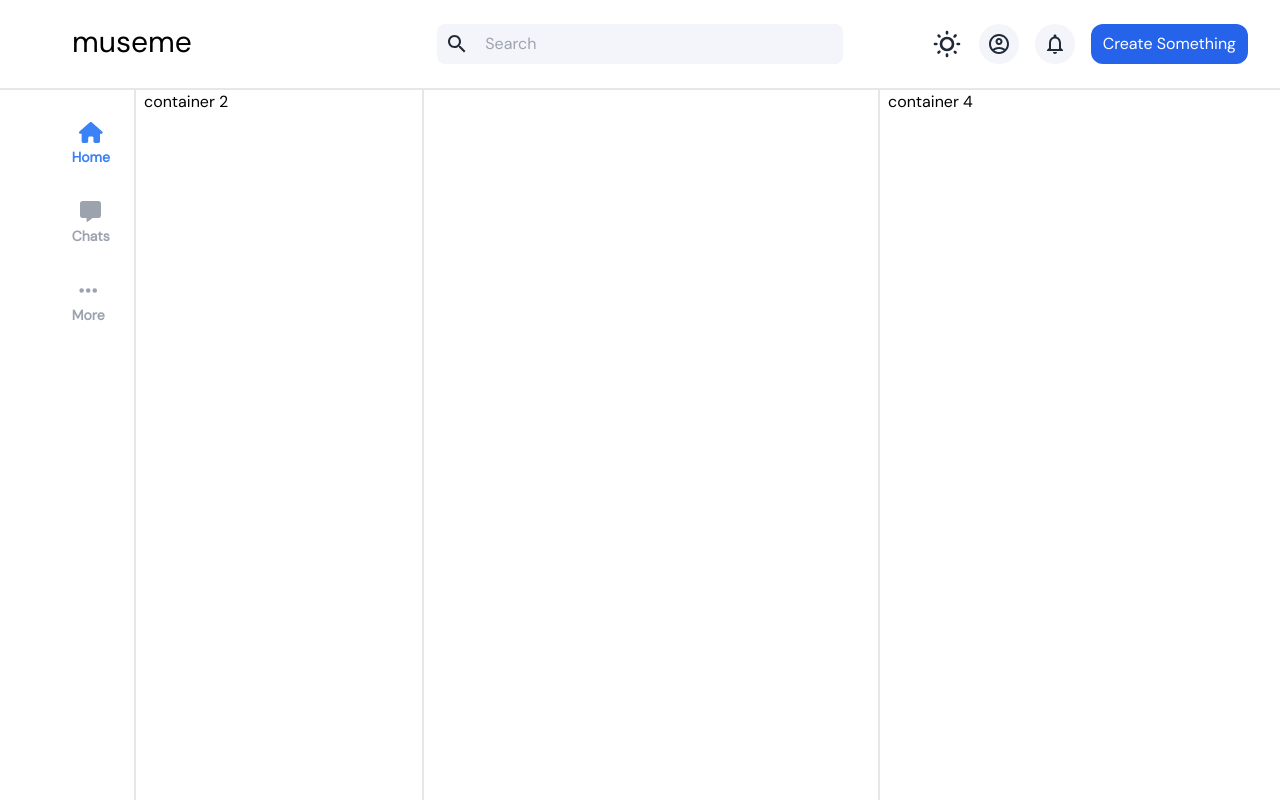
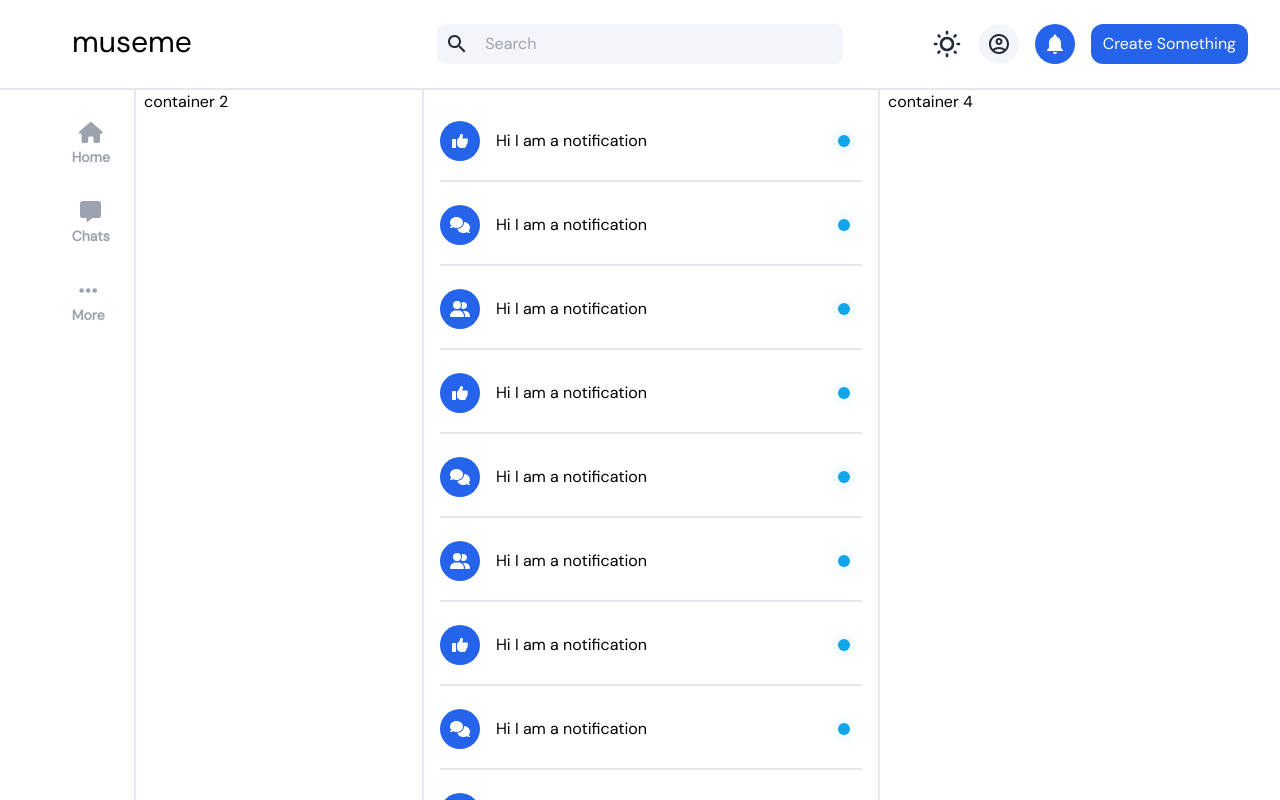
Before and after one commit to importlogic/museme, a React (Vite) app in the folder frontend/: page /notifications in a window 1280 px wide. Built offline with nearby package versions, Linux system fonts and the light colour scheme.

Commit message:
notification page created and links set

```diff
--- a/frontend/src/components/Header.tsx
+++ b/frontend/src/components/Header.tsx
@@ -11,6 +11,7 @@ import activeThemeContext from '../store/activeThemeContext.tsx';
 import HeaderButton from './HeaderButton.tsx';
 
 import { useRef, useState, useContext } from 'react';
+import { Link } from 'react-router-dom';
 
 const Header = () => {
     const searchBar = useRef<HTMLInputElement>(null);
@@ -55,14 +56,12 @@ const Header = () => {
         <>
             <Container className='w-full border-b-2 px-8 py-6 dark:border-gray-600'>
                 <div className='grid grid-cols-3'>
-                    <h1
-                        className='select-none ml-10 font-regular text-3xl text-black duration-300 ease-in-out hover:cursor-pointer hover:tracking-[1.5rem] dark:text-white'
-                        onClick={() => {
-                            activeTab.setActiveTab('home');
-                        }}
+                    <Link
+                        to='/home'
+                        className='font-regular ml-10 select-none text-3xl text-black duration-300 ease-in-out hover:cursor-pointer hover:tracking-[1.5rem] dark:text-white'
                     >
                         museme
-                    </h1>
+                    </Link>
                     <div className='flex rounded-lg bg-[#f4f5fa] dark:bg-[#3b3b3b]'>
                         <SearchIcon className='m-2 dark:text-white'></SearchIcon>
                         <input
@@ -94,13 +93,9 @@ const Header = () => {
 
                                     return (
                                         <li key={`${item}`}>
+                                            <Link to={`/${item}`}>
                                                 <HeaderButton
                                                     active={active}
-                                                onClick={() => {
-                                                    activeTab.setActiveTab(
-                                                        item
-                                                    );
-                                                }}
                                                     className='relative'
                                                 >
                                                     {item == 'profile' &&
@@ -132,6 +127,7 @@ const Header = () => {
                                                             ></NotificationsIcon>
                                                         )}
                                                 </HeaderButton>
+                                            </Link>
                                         </li>
                                     );
                                 }),
--- a/frontend/src/components/HeaderButton.tsx
+++ b/frontend/src/components/HeaderButton.tsx
@@ -1,8 +1,7 @@
-interface propsInterface{
-    active: number,
-    onClick: () => void,
-    children: React.ReactNode,
-    className?: string,
+interface propsInterface {
+    active: number;
+    children: React.ReactNode;
+    className?: string;
 }
 
 const HeaderButton = (props: propsInterface) => {
@@ -15,8 +14,7 @@ const HeaderButton = (props: propsInterface) => {
 
     return (
         <button
-            className={`${bg} rounded-full h-10 w-10 mx-2 outline-none ${classes}`}
-            onClick={props.onClick}
+            className={`${bg} mx-2 h-10 w-10 rounded-full outline-none ${classes}`}
         >
             {props.children}
         </button>
--- a/frontend/src/pages/Museme.tsx
+++ b/frontend/src/pages/Museme.tsx
@@ -2,24 +2,17 @@ import { useEffect } from 'react';
 
 import Header from '../components/Header.tsx';
 import Container from '../components/Container.tsx';
+import LeftNavbar from '../ui/LeftNavbar.tsx';
 import Feed from '../ui/Feed.tsx';
 import ProfilePage from '../ui/ProfilePage.tsx';
-import LeftNavbar from '../ui/LeftNavbar.tsx';
+import NotificationPage from '../ui/NotificationPage.tsx';
 
-import { useParams } from 'react-router-dom';
-import { BrowserRouter, Routes, Route, Navigate } from 'react-router-dom';
+import { Routes, Route, Navigate } from 'react-router-dom';
 
 const Museme = () => {
     useEffect(() => {
         document.title = 'Home';
     }, []);
-
-    const param = useParams();
-    let username = 'default';
-
-    if (param.username != undefined) {
-        username = param.username;
-    }
 
     return (
         <Container className='flex max-h-screen min-h-screen flex-col'>
@@ -32,8 +25,7 @@ const Museme = () => {
                     <Container className='border-gray col-span-2 w-72 border-r-2 px-2 dark:border-gray-600'>
                         container 2
                     </Container>
-                    <Container className='border-gray col-span-5 flex-grow overflow-y-scroll border-r-2 p-2 px-4 dark:border-gray-600'>
-                        <BrowserRouter>
+                    <Container className='relative border-gray col-span-5 flex-grow overflow-y-scroll border-r-2 p-2 px-4 dark:border-gray-600'>
                         <Routes>
                             <Route
                                 path='/'
@@ -45,13 +37,11 @@ const Museme = () => {
                                 element={<Navigate to='/home' />}
                             />
                             <Route
-                                    path='profile/:username'
-                                    element={
-                                        <ProfilePage username={username} />
-                                    }
+                                path='/profile/:username'
+                                element={<ProfilePage />}
                             />
+                            <Route path='/notifications' element={<NotificationPage/>}/>
                         </Routes>
-                        </BrowserRouter>
                     </Container>
                     <Container className='w-96 px-2'>container 4</Container>
                 </Container>
--- a/frontend/src/store/activeTabContext.tsx
+++ b/frontend/src/store/activeTabContext.tsx
@@ -1,4 +1,5 @@
-import { createContext, useState } from 'react';
+import { createContext, useState, useEffect } from 'react';
+import { useLocation } from 'react-router-dom';
 
 const activeTabContext = createContext({
     activeTab: 'home',
@@ -11,6 +12,14 @@ interface propsInterface {
 
 export const ActiveTabWrapper = (props: propsInterface) => {
     const [activeTab, setActiveTab] = useState('home');
+
+    const location = useLocation();
+
+    useEffect(() => {
+        const tab = location.pathname.split('/')[1];
+        setActiveTab(tab);
+        console.log(tab);
+    }, [location.pathname]);
 
     return (
         <activeTabContext.Provider
--- a/frontend/src/store/activeThemeContext.tsx
+++ b/frontend/src/store/activeThemeContext.tsx
@@ -20,12 +20,10 @@ export const ActiveThemeWrapper = (props: propsInterface) => {
     const [theme, setTheme] = useState(currentTheme);
 
     useEffect(() => {
-        const page = document.querySelector('html');
+        const page = document.querySelector('html')!;
 
-        if (page != null) {
-            page.dataset.theme = theme;
-            page.classList.value = theme;
-        }
+        page.dataset.theme = theme;
+        page.classList.value = theme;
 
         localStorage.setItem('museme-theme', theme);
     }, [theme]);
--- a/frontend/src/ui/LeftNavbar.tsx
+++ b/frontend/src/ui/LeftNavbar.tsx
@@ -1,6 +1,9 @@
 import Container from '../components/Container';
 
-import { FontAwesomeIcon } from '@fortawesome/react-fontawesome';
+import {
+    FontAwesomeIcon,
+    FontAwesomeIconProps,
+} from '@fortawesome/react-fontawesome';
 import { faHouse } from '@fortawesome/free-solid-svg-icons';
 import { faMessage } from '@fortawesome/free-solid-svg-icons';
 import { faEllipsis } from '@fortawesome/free-solid-svg-icons';
@@ -8,13 +11,14 @@ import { faEllipsis } from '@fortawesome/free-solid-svg-icons';
 import activeTabContext from '../store/activeTabContext';
 
 import { useContext } from 'react';
+import { Link } from 'react-router-dom';
 
 const LeftNavbar = () => {
     const activeTab = useContext(activeTabContext);
 
     const navBarButtons = ['home', 'chats', 'more'];
 
-    let iconMap = new Map<string, any>([
+    let iconMap = new Map<string, FontAwesomeIconProps['icon']>([
         ['home', faHouse],
         ['chats', faMessage],
         ['more', faEllipsis],
@@ -28,13 +32,11 @@ const LeftNavbar = () => {
                         const name =
                             item.charAt(0).toUpperCase() + item.slice(1);
 
-                        const iconName = iconMap.get(item);
+                        const iconName = iconMap.get(item)!;
                         return (
                             <li key={item}>
+                                <Link to={`/${item}`}>
                                     <button
-                                    onClick={() => {
-                                        activeTab.setActiveTab(item);
-                                    }}
                                         className={`relative mr-4 mt-8 text-center text-sm font-semibold hover:cursor-pointer hover:text-blue-500 ${
                                             activeTab.activeTab == item
                                                 ? 'text-blue-500'
@@ -49,6 +51,7 @@ const LeftNavbar = () => {
                                             {name}
                                         </Container>
                                     </button>
+                                </Link>
                             </li>
                         );
                     }),
--- /dev/null
+++ b/frontend/src/ui/NotificationItem.tsx
@@ -0,0 +1,30 @@
+import { FontAwesomeIcon, FontAwesomeIconProps } from '@fortawesome/react-fontawesome';
+import { faComments, faThumbsUp, faUserGroup } from '@fortawesome/free-solid-svg-icons';
+
+import Container from '../components/Container.tsx';
+import NotificationDot from '../components/NotificationDot.tsx';
+
+interface propsInterface{
+    type: string;
+}
+
+const NotificationItem = (props: propsInterface) => {
+    const iconList = new Map<string, FontAwesomeIconProps['icon']>([
+        ['like', faThumbsUp],
+        ['follow', faUserGroup],
+        ['comment', faComments]
+    ]);
+
+    return (
+        <Container className='mt-1 relative flex h-20 items-center border-b-2 dark:border-gray-600 dark:text-white'>
+            <Container className='mr-4 flex h-10 w-10 items-center justify-center rounded-full bg-blue-600 text-white'>
+                <FontAwesomeIcon icon={iconList.get(props.type)!}  />
+            </Container>
+
+            <h1 className='w-[87%]'>Hi I am a notification</h1>
+            <NotificationDot utilityClasses='right-3'></NotificationDot>
+        </Container>
+    );
+};
+
+export default NotificationItem;
--- /dev/null
+++ b/frontend/src/ui/NotificationPage.tsx
@@ -0,0 +1,27 @@
+import Container from '../components/Container.tsx';
+import NotificationItem from './NotificationItem.tsx';
+
+const NotificationPage = () => {
+    return (
+        <>
+            <Container className=''>
+                <ul>
+                    <NotificationItem type='like'></NotificationItem>
+                    <NotificationItem type='comment'></NotificationItem>
+                    <NotificationItem type='follow'></NotificationItem>
+                    <NotificationItem type='like'></NotificationItem>
+                    <NotificationItem type='comment'></NotificationItem>
+                    <NotificationItem type='follow'></NotificationItem>
+                    <NotificationItem type='like'></NotificationItem>
+                    <NotificationItem type='comment'></NotificationItem>
+                    <NotificationItem type='follow'></NotificationItem>
+                    <NotificationItem type='like'></NotificationItem>
+                    <NotificationItem type='comment'></NotificationItem>
+                    <NotificationItem type='follow'></NotificationItem>
+                </ul>
+            </Container>
+        </>
+    )
+}
+
+export default NotificationPage;
--- a/frontend/src/ui/ProfilePage.tsx
+++ b/frontend/src/ui/ProfilePage.tsx
@@ -2,12 +2,12 @@ import Feed from '../ui/Feed.tsx';
 import Container from '../components/Container.tsx';
 import testimage from '../assets/dp.jpeg';
 
-interface propsInterface {
-    username: string;
-}
+import { useParams } from 'react-router-dom';
 
-const ProfilePage = (props: propsInterface) => {
-    const username = props.username;
+const ProfilePage = () => {
+    const param = useParams();
+    let username = param.username;
+
     console.log(username);
 
     return (
```
Also changed, not shown: frontend/src/main.tsx (+8 -5 lines), frontend/src/ui/Post.tsx (+5 -12 lines). Lines whose indentation alone changed are shown as unchanged.
